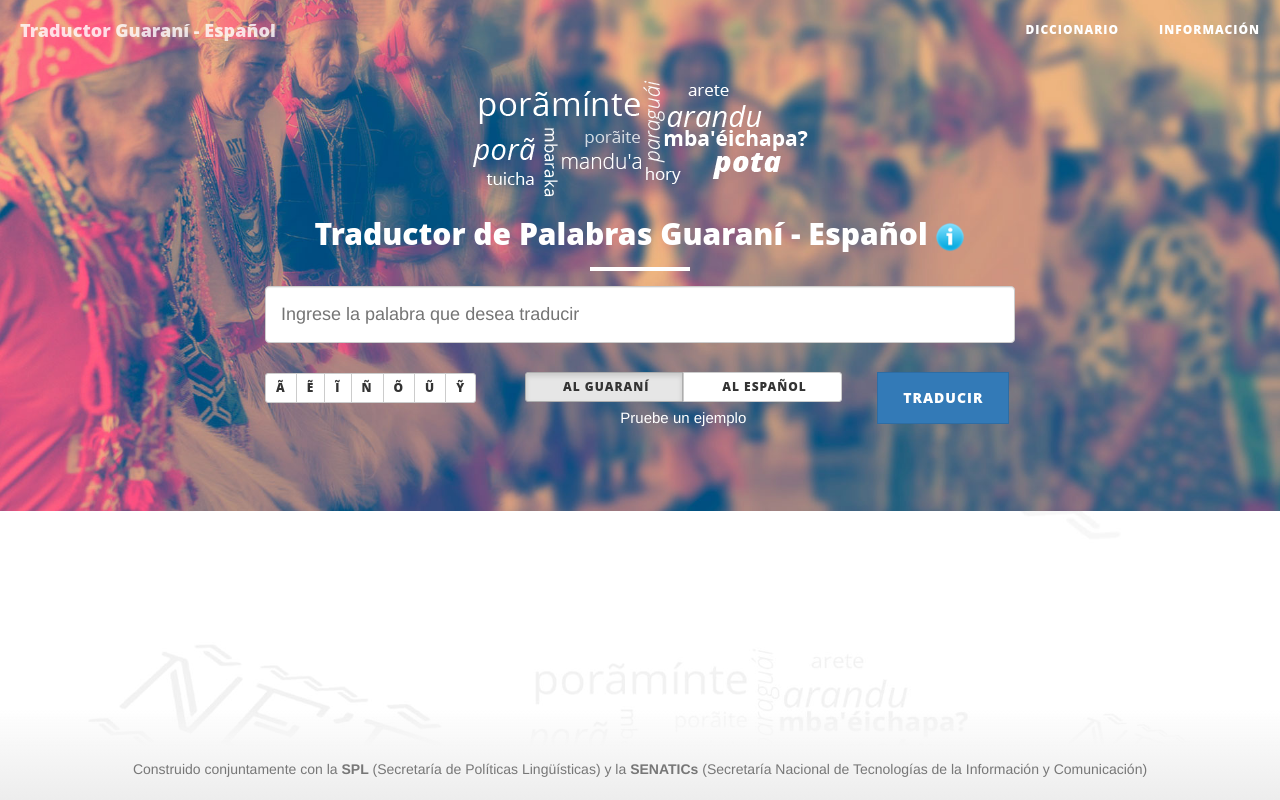
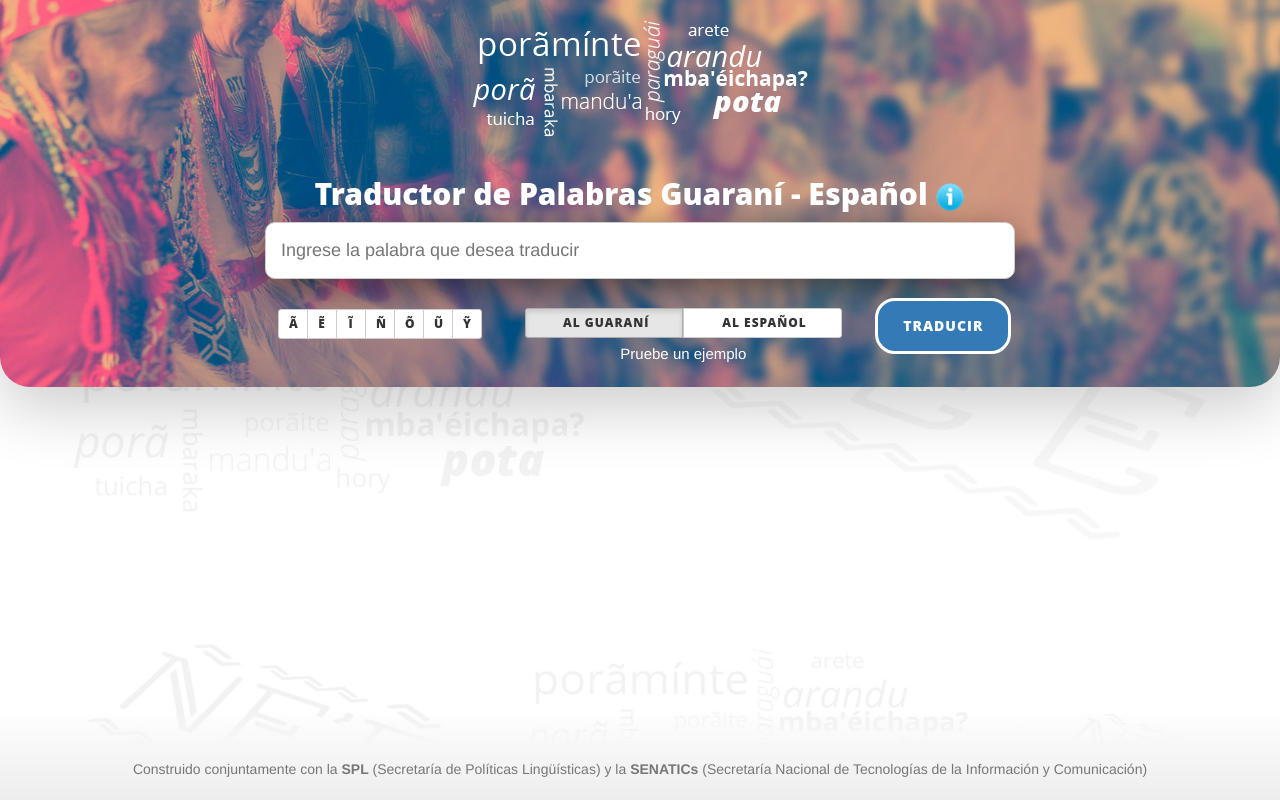
Before and after one commit to SENATICS/traductor-espanhol-guarani, a PHP site: page /traducir.php in a window 1280 px wide. Run offline with PHP 8.4, Linux system fonts and the light colour scheme.

Commit message:
Correcion visual para simplificar buscador principal

```diff
--- a/traductor/css/clean-blog.css
+++ b/traductor/css/clean-blog.css
@@ -145,19 +145,23 @@ hr.small {
   -moz-background-size: cover;
   background-size: cover;
   -o-background-size: cover;
-  margin-bottom: 60px;
+  margin-bottom: 40px;
+  border-radius: 0 0 30px 30px;
+  -webkit-box-shadow: 0px 21px 63px 0px rgba(0,0,0,0.2);
+-moz-box-shadow: 0px 21px 63px 0px rgba(0,0,0,0.2);
+box-shadow: 0px 21px 63px 0px rgba(0,0,0,0.2);
 }
 .intro-header .site-heading,
 .intro-header .post-heading,
 .intro-header .page-heading {
-  padding: 80px 0 80px;
+  padding: 20px 0 20px;
   color: white;
 }
 @media only screen and (min-width: 768px) {
   .intro-header .site-heading,
   .intro-header .post-heading,
   .intro-header .page-heading {
-    padding: 80px 0;
+    padding: 20px 0;
   }
 }
 .intro-header .site-heading,
--- a/traductor/css/style.css
+++ b/traductor/css/style.css
@@ -40,9 +40,10 @@ box-shadow: 0px 5px 13px 0px rgba(0,0,0,0.21);
     color: #555;
     background-color: #fff;
     border: 1px solid #ccc;
-    border-radius: 4px;
-    -webkit-box-shadow: inset 0 1px 1px rgba(0,0,0,.075);
-    box-shadow: inset 0 1px 1px rgba(0,0,0,.075);
+    border-radius: 10px;
+    -webkit-box-shadow: 0px 10px 33px 0px rgba(0,0,0,0.46);
+-moz-box-shadow: 0px 10px 33px 0px rgba(0,0,0,0.46);
+box-shadow: 0px 10px 33px 0px rgba(0,0,0,0.46);
     -webkit-transition: border-color ease-in-out .15s,-webkit-box-shadow ease-in-out .15s;
     -o-transition: border-color ease-in-out .15s,box-shadow ease-in-out .15s;
     transition: border-color ease-in-out .15s,box-shadow ease-in-out .15s;
--- a/traductor/traducir.php
+++ b/traductor/traducir.php
@@ -66,7 +66,7 @@
 
     <body>
 
-    <!-- Navegación -->
+    <!-- Navegación
         <nav class="navbar navbar-default navbar-custom navbar-fixed-top">
             <div class="container-fluid">
 
@@ -88,40 +88,35 @@
                         </li>
                     </ul>
                 </div>
-                <!-- /.navbar-collapse -->
             </div>
-            <!-- /.container -->
-        </nav>
+        </nav>-->
 
         <header class="intro-header" style="background-image: url('img/home-bg.jpg')">
             <div class="container">
                 <div class="row">
                     <div class="col-lg-8 col-lg-offset-2 col-md-10 col-md-offset-1">
                         <div class="site-heading">
-                            <img src="img/portada.png" class="center">
-                            <h2>Traductor de Palabras Guaran&iacute; - Espa&ntilde;ol <img src="img/info.png" onclick="resumen();" style="cursor:pointer" width="30px" height="auto"></h2>
-
-                            <hr class="small">
+                            <img src="img/portada.png" class="center" style="margin-bottom:20px;">
+                            <h2>Traductor <span class="hidden-xs">de Palabras </span>Guaran&iacute; - Espa&ntilde;ol <a href="" data-toggle="modal" data-target="#InfoModal"><img src="img/info.png" onclick="resumen();" style="cursor:pointer" width="30px" height="auto"></a></h2>
 
                             <input name="palabra" size="100px" id="palabra" placeholder="Ingrese la palabra que desea traducir" type="text" class="buscador_principal_traductor" value="" onkeydown="if (event.keyCode == 13) document.getElementById('traducir').click()">
 
                             <br>
                             <div class="row">
-                                <div class="col-lg-4 col-sm-4 col-xs-12">
-                                    <div class="btn-group btn-group-sm" role="group" aria-label="First group" style="width:100%">
-                                        <button type="button" onclick="agregarTecla('Ã')" class="btn btn-default">Ã</button>
-                                        <button type="button" onclick="agregarTecla('Ẽ')" class="btn btn-default">Ẽ</button>
-                                        <button type="button" onclick="agregarTecla('Ĩ')" class="btn btn-default">Ĩ</button>
-                                        <button type="button" onclick="agregarTecla('Ñ')" class="btn btn-default">Ñ</button>
-                                        <button type="button" onclick="agregarTecla('Õ')" class="btn btn-default">Õ</button>
-                                        <button type="button" onclick="agregarTecla('Ũ')" class="btn btn-default">Ũ</button>
-                                        <button type="button" onclick="agregarTecla('Ỹ')" class="btn btn-default">Ỹ</button>
+                                <div class="col-lg-4 col-sm-4 col-xs-12 text-center" style="margin-bottom:20px">
+                                    <div class="btn-group btn-group-sm btn-group-justified" data-toggle="buttons">
+                                        <button type="button" onclick="agregarTecla('Ã')" class="btn btn-default" style="min-width:30px">Ã</button>
+                                        <button type="button" onclick="agregarTecla('Ẽ')" class="btn btn-default" style="min-width:30px">Ẽ</button>
+                                        <button type="button" onclick="agregarTecla('Ĩ')" class="btn btn-default" style="min-width:30px">Ĩ</button>
+                                        <button type="button" onclick="agregarTecla('Ñ')" class="btn btn-default" style="min-width:30px">Ñ</button>
+                                        <button type="button" onclick="agregarTecla('Õ')" class="btn btn-default" style="min-width:30px">Õ</button>
+                                        <button type="button" onclick="agregarTecla('Ũ')" class="btn btn-default" style="min-width:30px">Ũ</button>
+                                        <button type="button" onclick="agregarTecla('Ỹ')" class="btn btn-default" style="min-width:30px">Ỹ</button>
                                     </div>
                                 </div>
                                 <div class="col-lg-8 col-sm-8 col-xs-12">
-
                                     <div class="row">
-                                        <div class="col-lg-8 col-sm-8">
+                                        <div class="col-lg-8 col-sm-8 col-xs-7">
                                             <div class="btn-group btn-group-sm btn-group-justified" data-toggle="buttons">
                                               <label class="btn btn-default active" for="selectguarani">
                                                 <input type="radio" autocomplete="off" checked  name="idioma" id="selectguarani" value="gu" onkeydown="if (event.keyCode == 13) document.getElementById('traducir').click()"> &nbsp;al guaran&iacute;
@@ -132,8 +127,8 @@
                                             </div>
                                             <a style="color:#FFF; font-size: 15px;" href="javascript:ejemplo();">Pruebe un ejemplo</a>
                                         </div>
-                                        <div class="col-lg-4 col-sm-4">
-                                            <input name="button" type="button" id="traducir" class="btn btn-primary" value="Traducir">
+                                        <div class="col-lg-4 col-sm-4 col-xs-5">
+                                            <input name="button" type="button" id="traducir" class="btn btn-primary" style="margin-top:-10px; border-radius:20px; border: 3px solid #FFF" value="Traducir">
                                         </div>
                                     </div>
 
@@ -149,7 +144,7 @@
             </div>
         </header>
 
-        <div class="container">
+        <div class="container" id="resultado">
 
             <div class="row">
                 <div class="col-lg-8 col-lg-offset-2 col-md-10 col-md-offset-1">
```
